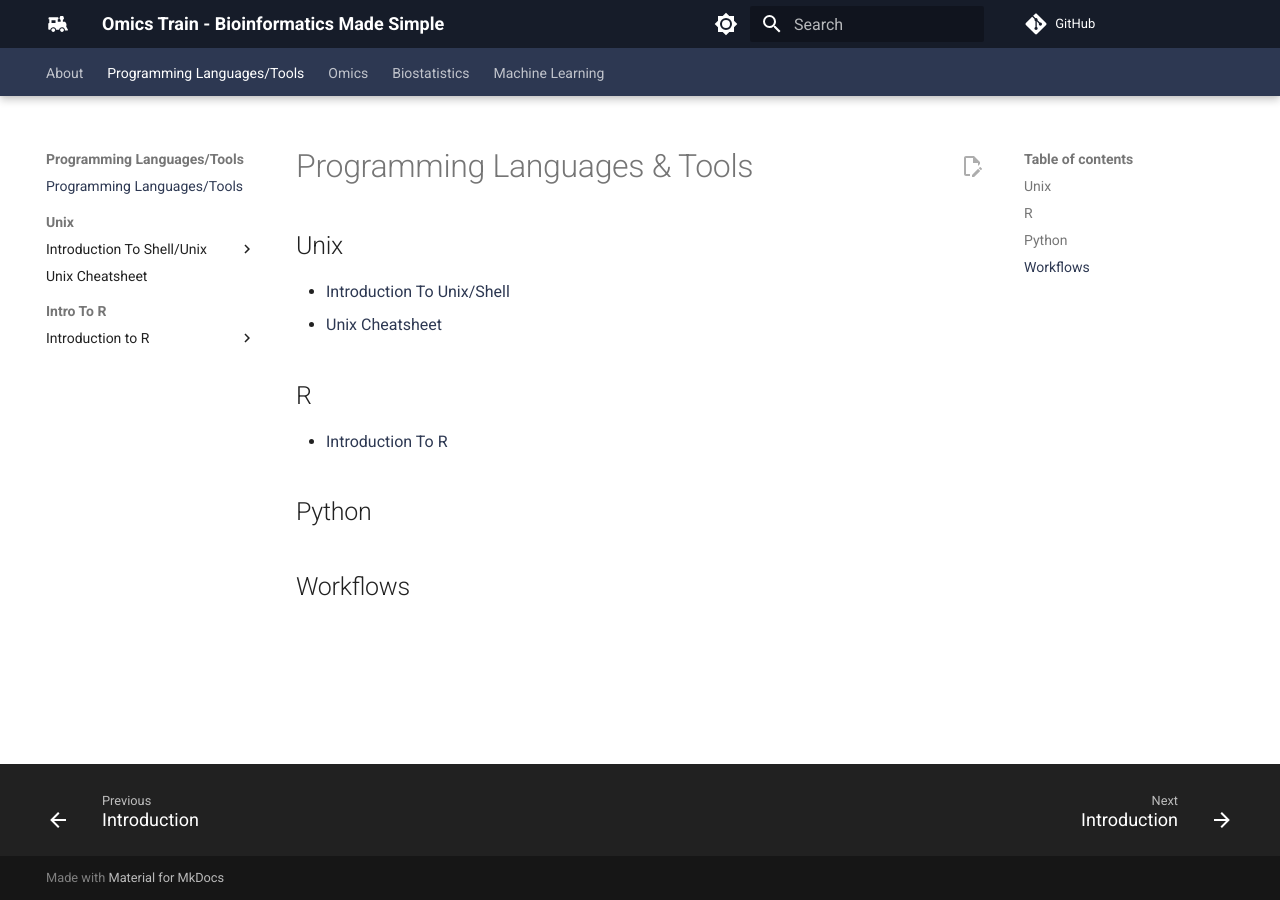
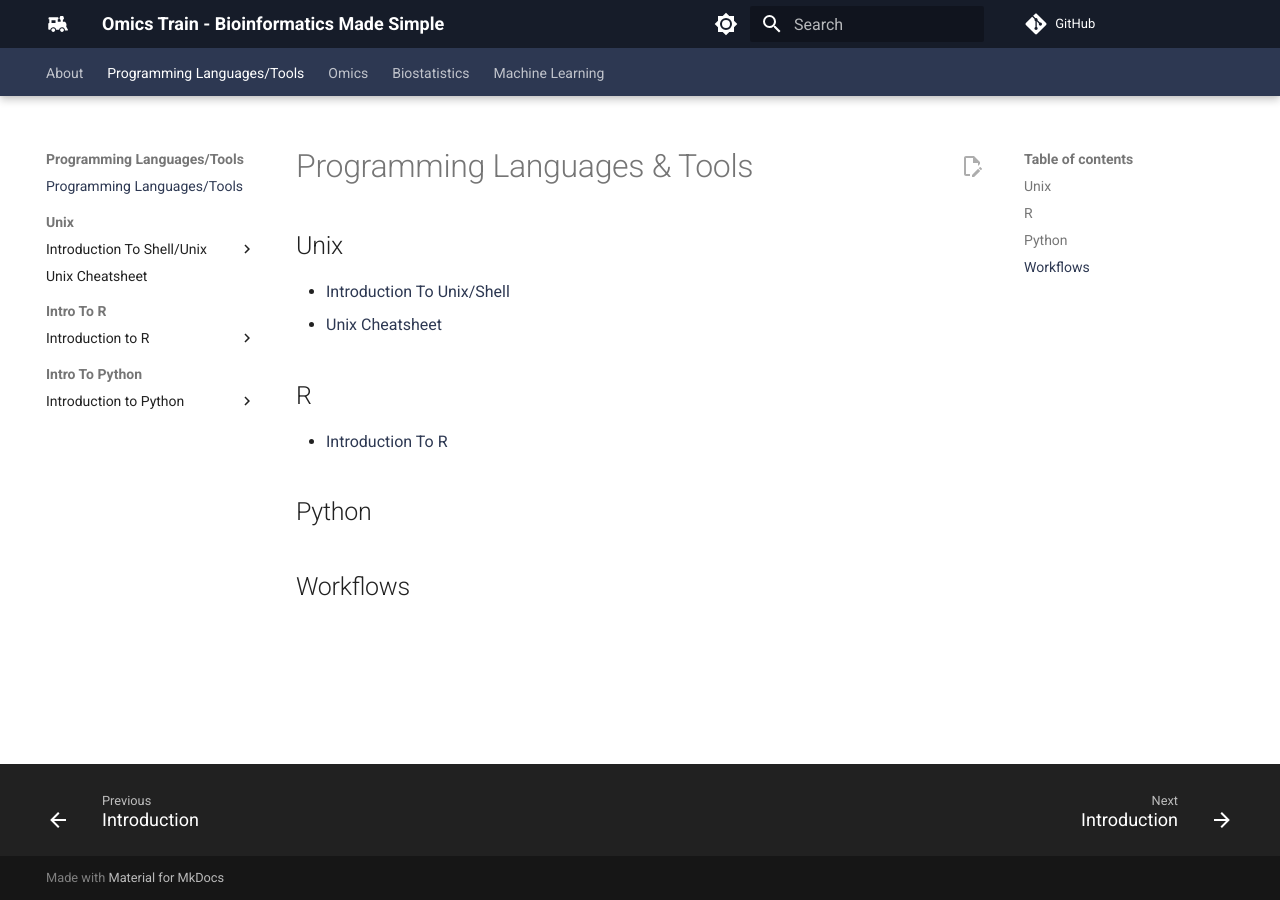
Before and after one commit to comp-tox-jhu/CompToxLab, an MkDocs documentation site: the page built from docs/programming_languages_tools/programming_languages_tools.md, in a window 1280 px wide. Built offline with MkDocs 1.6.1 and Material for MkDocs 9.7.7, drawn with Linux system fonts in a browser that asks for light colours; comment, search, counter and statistics services are not loaded; some of the changed lines change nothing that is shown.

Commit message:
Update mkdocs.yml

```diff
--- a/mkdocs.yml
+++ b/mkdocs.yml
@@ -94,6 +94,15 @@ nav:
                 - "Functions/Flow": programming_languages_tools/intro_to_r/04_functions-flow.md
                 - "Inspecting/Manipulating Data": programming_languages_tools/intro_to_r/05_inspecting-manipulating-data.md
                 - "Data Vizualization": programming_languages_tools/intro_to_r/06_visualization.md
+        - Intro To Python:
+            - "Introduction to Python":
+                - "Introduction": programming_languages_tools/intro_to_python/01_introduction.md
+                - "Variables/Data Types": programming_languages_tools/intro_to_python/02_variables-data-types.md
+                - "Libraries/Data Frames": programming_languages_tools/intro_to_python/03_libraries-data-frames.md
+                - "Plotting Data": programming_languages_tools/intro_to_python/04_plotting-plotly.md
+                - "Lists": programming_languages_tools/intro_to_python/05_lists.md
+                - "Loops/Conditionals": programming_languages_tools/intro_to_python/06_loops-conditionals.md
+                - "Functions/Scope": programming_languages_tools/intro_to_python/07_functions-scope.md
     - Omics:
         - Omics: omics/omics.md
     - Biostatistics:
```
